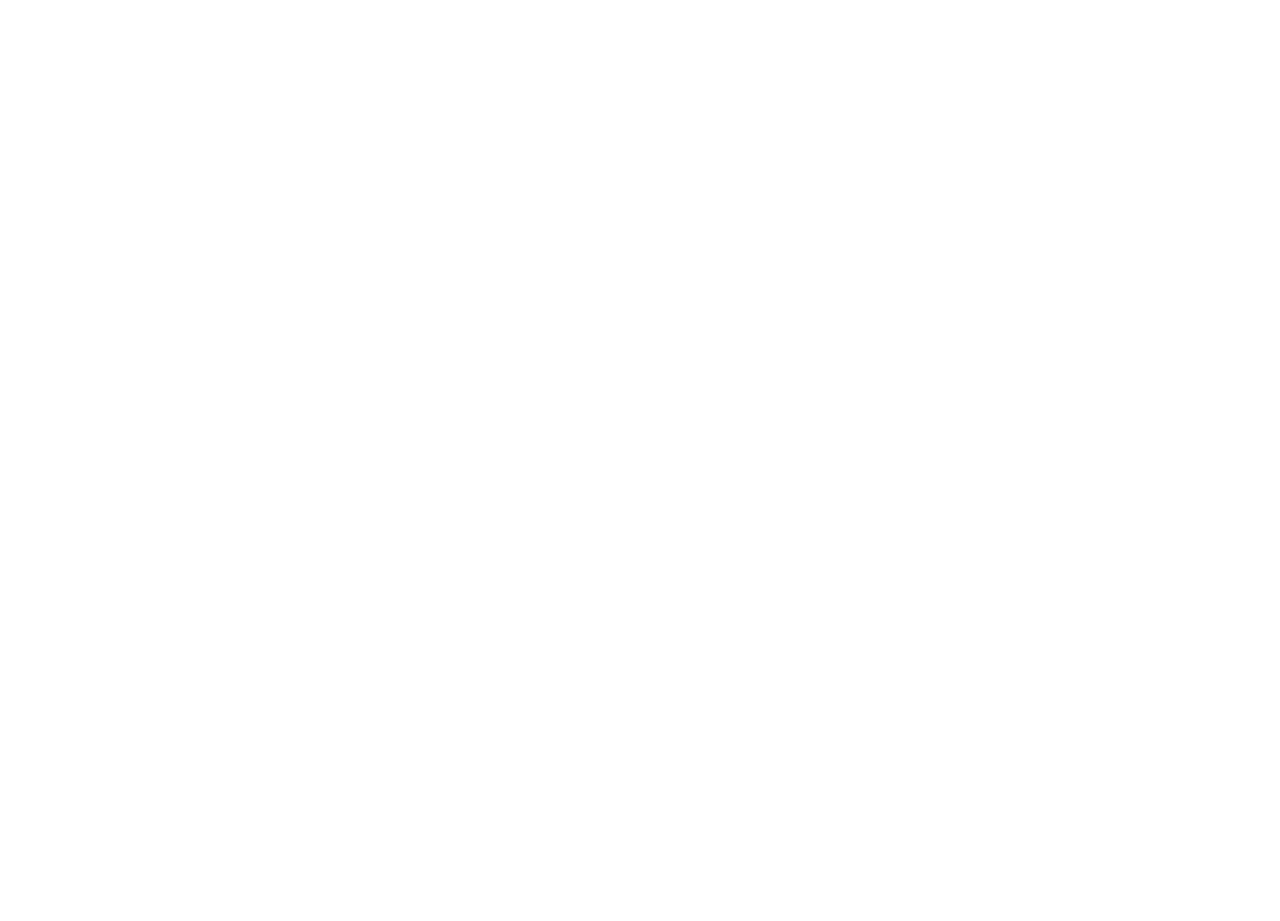
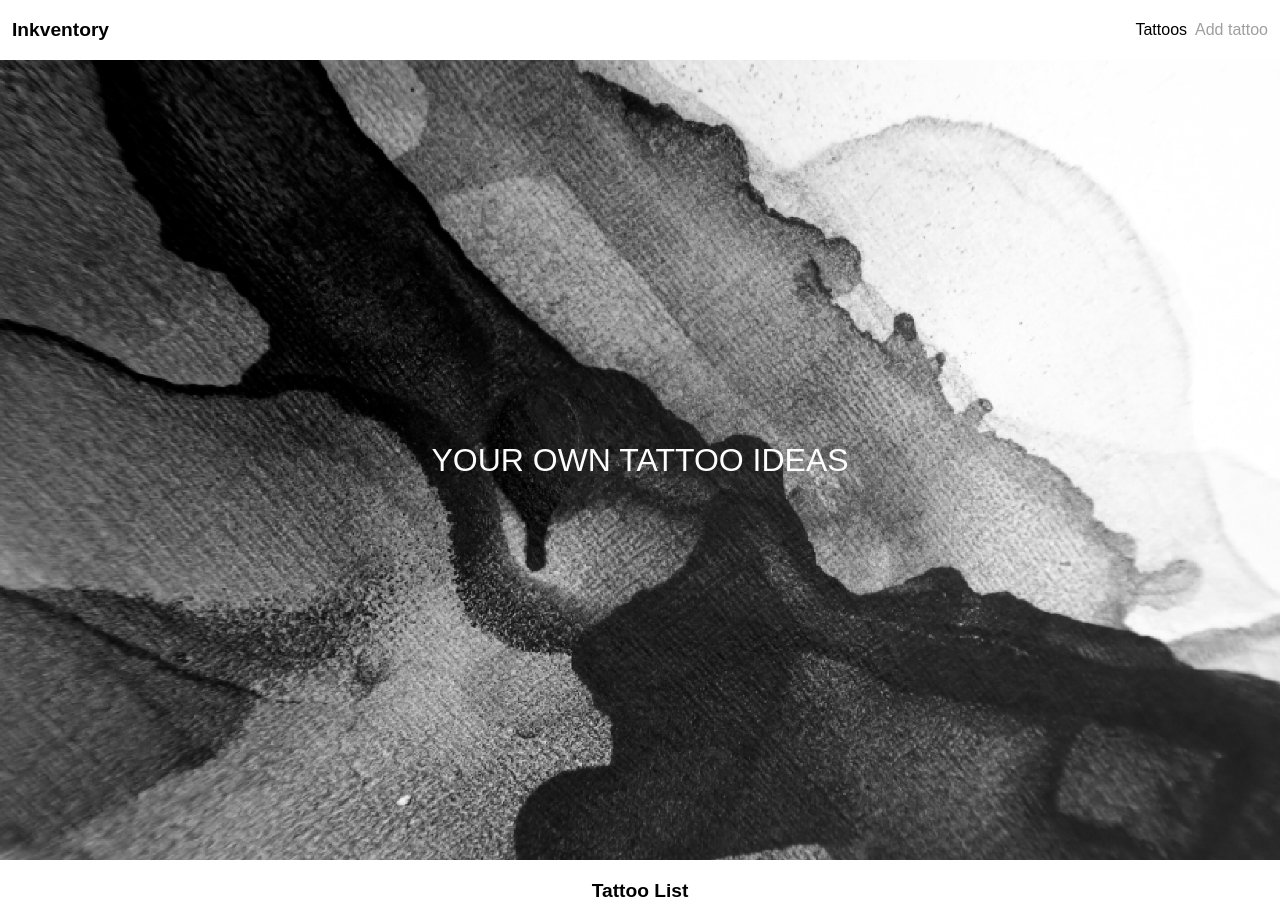
Before and after one commit to isdi-coders-2023/Hugo-Veiga-Final-Project-front-202309-bcn, a React (Vite) app: page /tattoos in a window 1280 px wide. Before the commit the page ends 800 px from the top, so only its background shows below. Built offline with nearby package versions, Linux system fonts and the light colour scheme.

Commit message:
Add Header and Routes to App component

```diff
--- a/src/components/App/App.tsx
+++ b/src/components/App/App.tsx
@@ -1,5 +1,19 @@
+import { Navigate, Route, Routes } from "react-router-dom";
+import Header from "../Header/Header";
+import TattoosPage from "../../pages/TattoosPage";
+
 const App = (): React.ReactElement => {
-  return <div className="app"></div>;
+  return (
+    <div className="app">
+      <>
+        <Header />
+        <Routes>
+          <Route path="/" element={<Navigate to="/tattoos" />} />
+          <Route path="/tattoos" element={<TattoosPage />} />
+        </Routes>
+      </>
+    </div>
+  );
 };
 
 export default App;
--- a/src/components/Hero/Hero.tsx
+++ b/src/components/Hero/Hero.tsx
@@ -2,7 +2,6 @@
 
 const Hero = (): React.ReactElement => {
   return (
-    <>
     <HeroStyled className="hero">
       <div
         className="hero__image"
@@ -11,7 +10,6 @@
         <span className="hero__text">Your own tattoo ideas</span>
       </div>
     </HeroStyled>
-    </>
   );
 };
 export default Hero;
```
Lines whose indentation alone changed are shown as unchanged.
